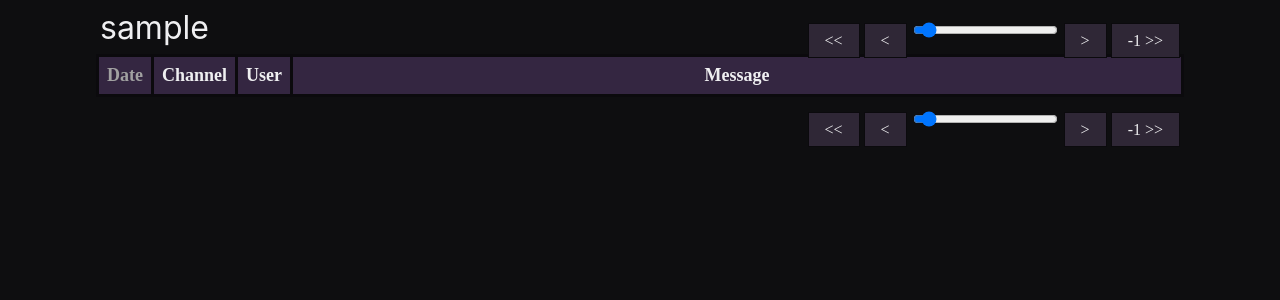
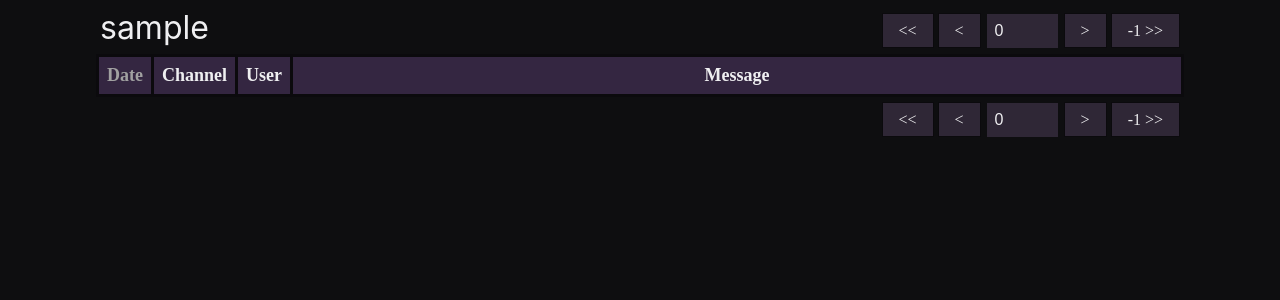
Before and after one commit to retrontology/twitchlogger, a Django app: a page that uses src/webserver/user/templates/user/page_navigation.html in a window 1280 px wide. Shown: the top 300 px of the page. Run offline with Django 4.2, Linux system fonts and the light colour scheme; data that the repository does not hold is empty.

Commit message:
fix input type

```diff
--- a/src/webserver/channel/templates/channel/page_navigation.html
+++ b/src/webserver/channel/templates/channel/page_navigation.html
@@ -1,5 +1,5 @@
 <a class="first-page"{% if page > 0 %} href="{% url 'channel' channel %}{% if username is not None %}?username={{ username }}{% endif %}" title='First Page'{% endif %}><<</a>
 <a class="previous-page"{% if page > 0 %} href="{% url 'channel' channel %}?{% if username is not None %}username={{ username }}&{% endif %}page={{ page|add:'-1' }}&limit={{ limit }}" title='Prev Page'{% endif %}><</a>
-<input class="page-selection" onchange="change_page.call(this);" type="range" min="0" max="{{ last_page }}" data-url="{% url 'channel' channel %}?{% if username is not None %}username={{ username }}&{% endif %}limit={{ limit }}" value="{{ page }}">
+<input class="page-selection" onchange="change_page.call(this);" type="number" min="0" max="{{ last_page }}" data-url="{% url 'channel' channel %}?{% if username is not None %}username={{ username }}&{% endif %}limit={{ limit }}" value="{{ page }}">
 <a class="next-page"{% if page < last_page %} href="{% url 'channel' channel %}?{% if username is not None %}username={{ username }}&{% endif %}page={{ page|add:'1' }}&limit={{ limit }}" title='Next Page'{% endif %}>></a>
 <a class="last-page"{% if page < last_page %} href="{% url 'channel' channel %}?{% if username is not None %}username={{ username }}&{% endif %}page={{ last_page }}&limit={{ limit }}" title='Last Page'{% endif %}>{{ last_page}} >></a>
--- a/src/webserver/user/templates/user/page_navigation.html
+++ b/src/webserver/user/templates/user/page_navigation.html
@@ -1,5 +1,5 @@
 <a class="first-page"{% if page > 0 %} href="{% url 'user' username %}?page=0&limit={{ limit }}" title='First Page'{% endif %}><<</a>
 <a class="previous-page"{% if page > 0 %} href="{% url 'user' username %}?page={{ page|add:'-1' }}&limit={{ limit }}" title='Prev Page'{% endif %}><</a>
-<input class="page-selection" onchange="change_page.call(this);" type="range" min="0" max="{{ last_page }}" data-url="{% url 'user' username %}?limit={{ limit }}" value="{{ page }}">
+<input class="page-selection" onchange="change_page.call(this);" type="number" min="0" max="{{ last_page }}" data-url="{% url 'user' username %}?limit={{ limit }}" value="{{ page }}">
 <a class="next-page"{% if page < last_page %} href="{% url 'user' username %}?page={{ page|add:'1' }}&limit={{ limit }}" title='Next Page'{% endif %}>></a>
 <a class="last-page"{% if page < last_page %} href="{% url 'user' username %}?page={{ last_page }}&limit={{ limit }}" title='Last Page'{% endif %}>{{ last_page}} >></a>
```
